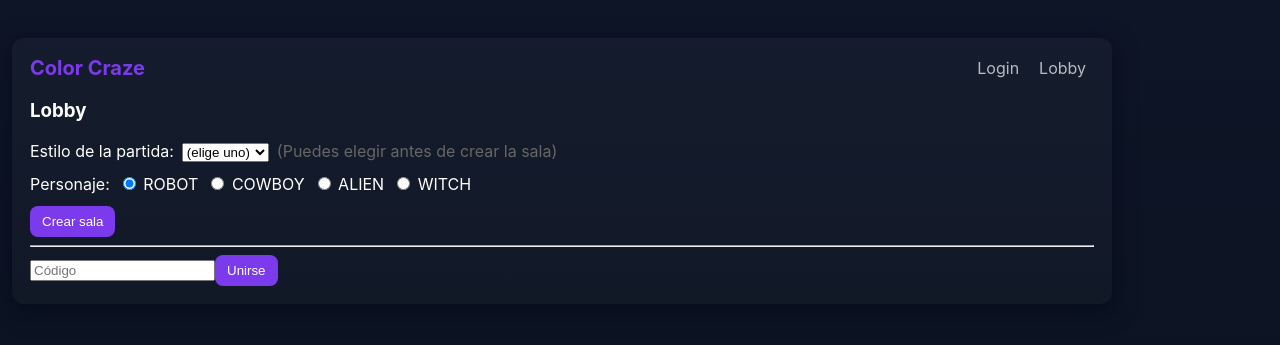
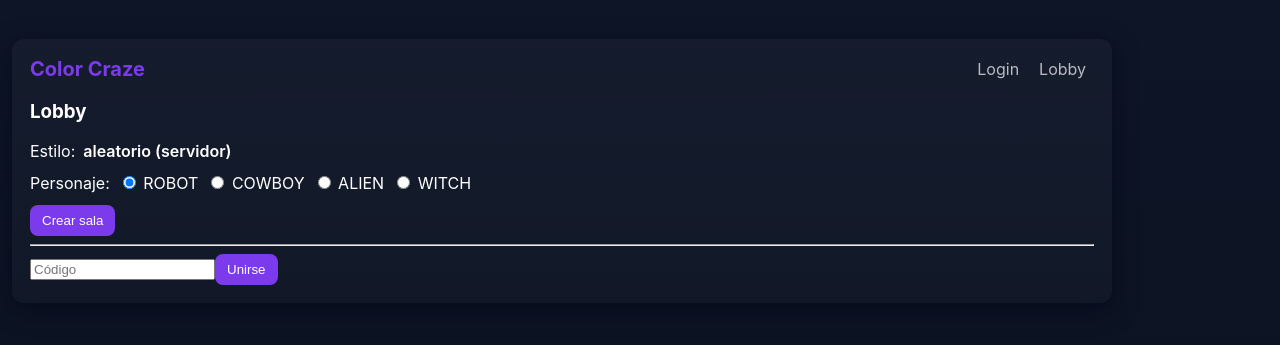
Before and after one commit to AllanContreras/Color-Craze, a React (Vite) app in the folder frontend/: page /lobby in a window 1280 px wide. Shown: the part 253-598 px from the top of the page. Built offline with nearby package versions, Linux system fonts and the light colour scheme.

Commit message:
refactor(theme): make theme fully server-random (assign on create/restart, disable manual changes); UI: remove selection and show read-only theme

```diff
--- a/frontend/src/pages/Game.jsx
+++ b/frontend/src/pages/Game.jsx
@@ -865,10 +865,8 @@ export default function Game(){
         <aside className="sidebar">
           <div style={{marginBottom:8}}>
             <label style={{marginRight:6}}>Estilo:</label>
-            <select value={arenaTheme ?? ''} disabled>
-              <option value={arenaTheme ?? ''}>{arenaTheme ? arenaTheme : '(aleatorio)'}</option>
-            </select>
-            <span style={{marginLeft:8, color:'#888'}}>(definido por el host)</span>
+            <span style={{fontWeight:600}}>{arenaTheme || 'aleatorio'}</span>
+            <span style={{marginLeft:8, color:'#888'}}>(definido por el servidor)</span>
           </div>
           {!canMove && (
             <div style={{marginBottom:8, color:'#ddd'}}>Esperando a que comience el juego...</div>
--- a/frontend/src/pages/Lobby.jsx
+++ b/frontend/src/pages/Lobby.jsx
@@ -10,7 +10,7 @@ export default function Lobby(){
   // Color is no longer selectable; it will be auto-assigned by the server
   const [color] = useState('')
   const [avatar, setAvatar] = useState('ROBOT')
-  const [theme, setTheme] = useState(null) // 'metal' | 'cyber' | 'moon'
+  const [theme, setTheme] = useState(null) // 'metal' | 'cyber' | 'moon' (server-random)
   const [creating, setCreating] = useState(false)
   // No color availability tracking needed anymore
   const [usedColors, setUsedColors] = useState([])
@@ -122,12 +122,6 @@ export default function Lobby(){
         alert(err?.response?.data?.message || 'No se pudo unir a la sala')
         return
       }
-      // If a theme was chosen before creating, apply it now as host
-      try{
-        if (theme) {
-          await api.post(`/api/games/${newCode}/theme`, { playerId, theme })
-        }
-      }catch{ /* non-blocking */ }
       // Stay in lobby so the host can configure the theme
       nav(`/lobby?code=${newCode}`)
     } catch (err) {
@@ -163,34 +157,15 @@ export default function Lobby(){
   const isHost = playersInRoom.length > 0 && playersInRoom[0]?.playerId === playerIdRef.current
   const inRoom = playersInRoom.length > 0
 
-  const applyTheme = async (newTheme) => {
-    setTheme(newTheme)
-    // If not in a room yet, just persist locally; apply on createGame
-    if (!code || code.length !== 6 || !inRoom) return
-    try{
-      await api.post(`/api/games/${code}/theme`, { playerId: playerIdRef.current, theme: newTheme })
-    }catch(err){
-      alert(err.response?.data?.message || 'No se pudo cambiar el estilo (solo el creador puede)')
-    }
-  }
+  // Theme is now server-random; no manual apply needed
 
   return (
     <div>
       <h3>Lobby</h3>
-      {/* Theme selection: before joining/creating it's open for anyone; once inside a room, only the host can change it */}
+      {/* Theme display: server chooses randomly; show selected theme when available */}
       <div style={{marginBottom:12}}>
-        <label style={{marginRight:8}}>Estilo de la partida:</label>
-        <select value={theme || ''} onChange={(e)=> applyTheme(e.target.value)} disabled={inRoom && !isHost}>
-          <option value="" disabled>{theme ? '(seleccionado)' : '(elige uno)'}</option>
-          <option value="metal">Metal</option>
-          <option value="cyber">Cyberpunk</option>
-          <option value="moon">Luna</option>
-        </select>
-        {inRoom && !isHost ? (
-          <span style={{marginLeft:8, color:'#666'}}>(El creador elige el estilo)</span>
-        ) : (
-          <span style={{marginLeft:8, color:'#666'}}>(Puedes elegir antes de crear la sala)</span>
-        )}
+        <label style={{marginRight:8}}>Estilo:</label>
+        <span style={{fontWeight:600}}>{theme || 'aleatorio (servidor)'}</span>
       </div>
       {/* Color selection removed: colors are assigned automatically by the server */}
       <div style={{marginBottom:12}}>
```
Also changed, not shown: 1 other file (tests, documents, lock files or other folders).
